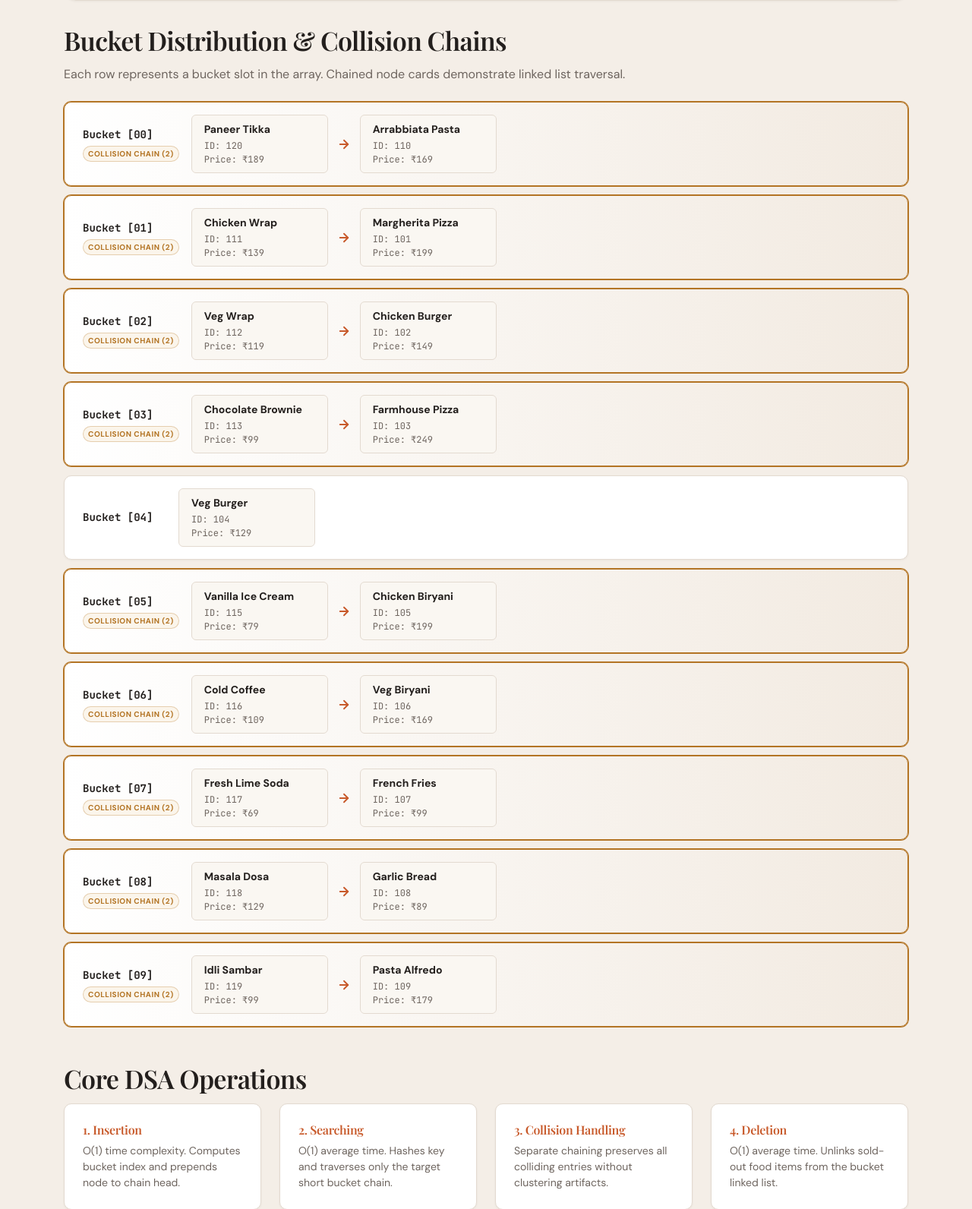
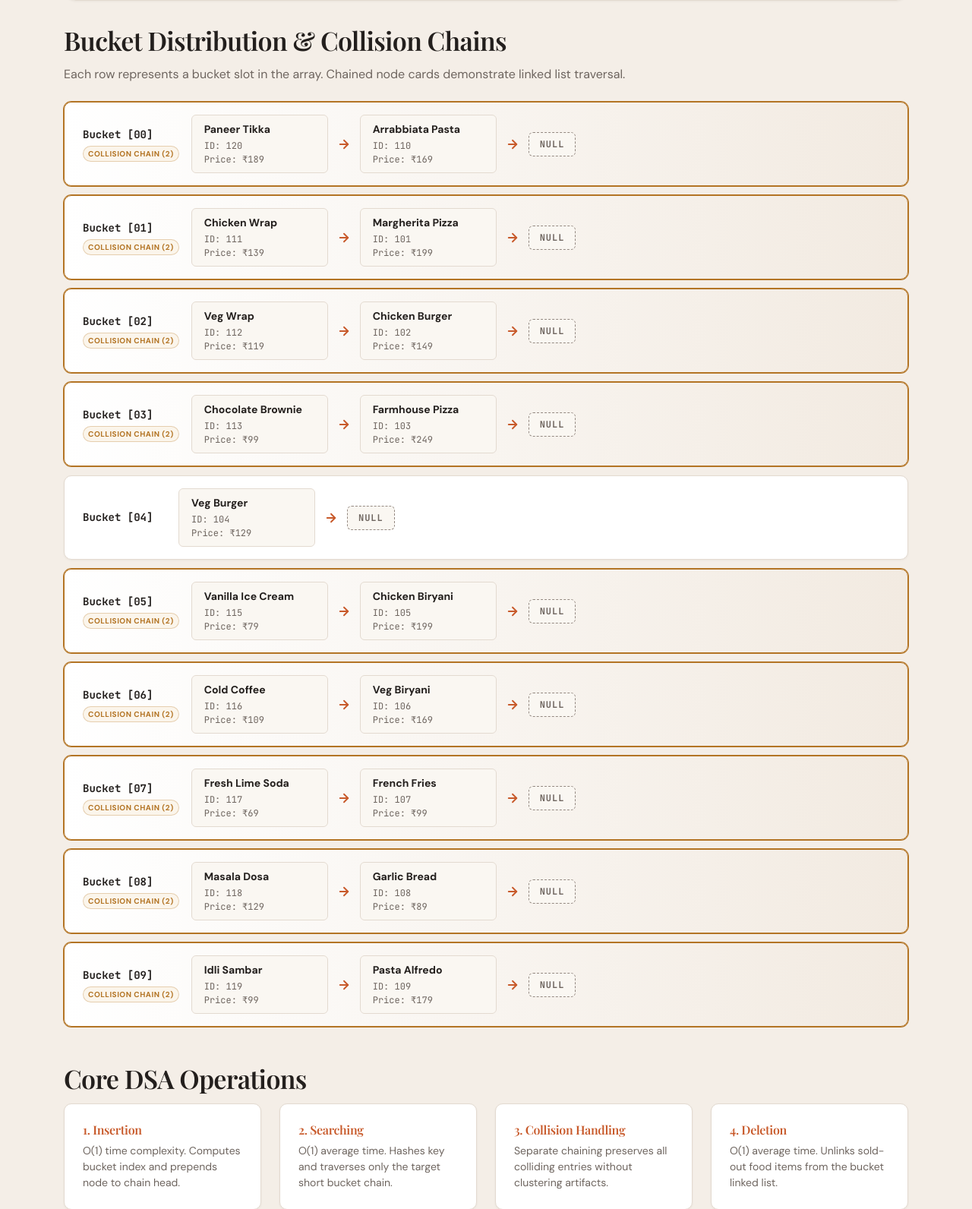
Before and after one commit to JoisonPaul/Online-Food-Ordering_DSA, a Flask app: page /hash-table in a window 1280 px wide. Shown: the part 689-2281 px from the top of the page at 76% size. Run offline with Flask 3, Linux system fonts and the light colour scheme; some web fonts are replaced.

Commit message:
Ensure hash table linked list chains terminate with arrow pointing to NULL

```diff
--- a/static/css/style.css
+++ b/static/css/style.css
@@ -1290,6 +1290,29 @@ code, kbd, samp, pre {
     font-style: italic;
 }
 
+.null-node {
+    font-family: var(--font-mono);
+    font-size: var(--text-xs);
+    font-weight: 700;
+    color: var(--charcoal-muted);
+    background-color: var(--cream);
+    border: 1px dashed var(--charcoal-light);
+    padding: 6px 14px;
+    border-radius: var(--radius-sm);
+    letter-spacing: 0.08em;
+    flex-shrink: 0;
+    display: inline-flex;
+    align-items: center;
+    justify-content: center;
+    user-select: none;
+}
+
+.null-node.empty-null {
+    color: var(--charcoal-light);
+    border-color: var(--border);
+    background-color: var(--bg);
+}
+
 /* DSA Operations Grid */
 .hash-notes {
     margin-top: var(--space-12);
--- a/templates/hash_table.html
+++ b/templates/hash_table.html
@@ -76,17 +76,22 @@
                                     <span>Price: ₹{{ item.price }}</span>
                                 </div>
 
-                                {% if not loop.last %}
                                 <div class="chain-arrow" aria-hidden="true">
                                     <svg width="18" height="18" viewBox="0 0 24 24" fill="none" stroke="currentColor" stroke-width="2.5" stroke-linecap="round" stroke-linejoin="round">
                                         <line x1="5" y1="12" x2="19" y2="12"></line>
                                         <polyline points="12 5 19 12 12 19"></polyline>
                                     </svg>
                                 </div>
-                                {% endif %}
                             {% endfor %}
+                            <div class="null-node" title="End of chain (next pointer is NULL)">NULL</div>
                         {% else %}
-                            <p class="empty-bucket">Empty (NULL pointer)</p>
+                            <div class="chain-arrow" aria-hidden="true">
+                                <svg width="18" height="18" viewBox="0 0 24 24" fill="none" stroke="currentColor" stroke-width="2.5" stroke-linecap="round" stroke-linejoin="round">
+                                    <line x1="5" y1="12" x2="19" y2="12"></line>
+                                    <polyline points="12 5 19 12 12 19"></polyline>
+                                </svg>
+                            </div>
+                            <div class="null-node empty-null" title="Empty bucket (head pointer is NULL)">NULL</div>
                         {% endif %}
                     </div>
 
```
Lines whose indentation alone changed are shown as unchanged.
